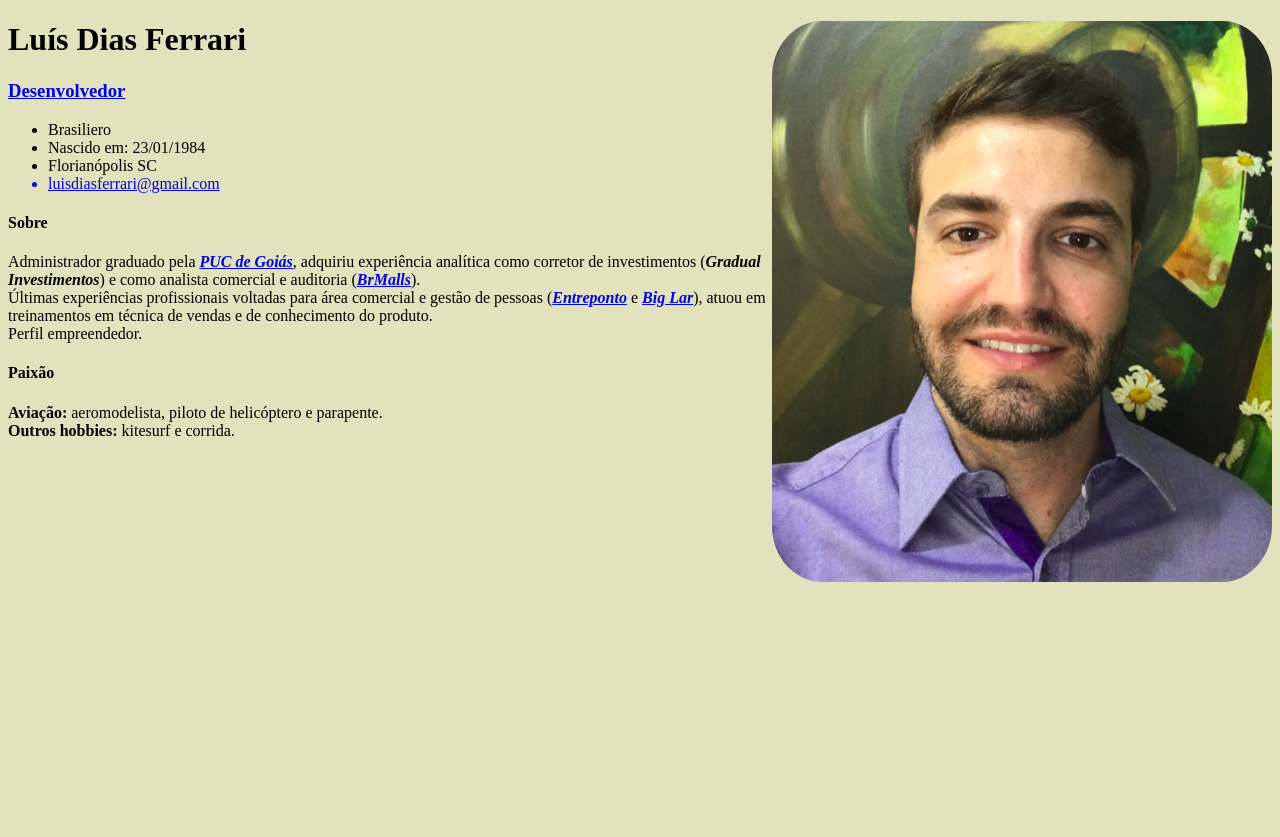
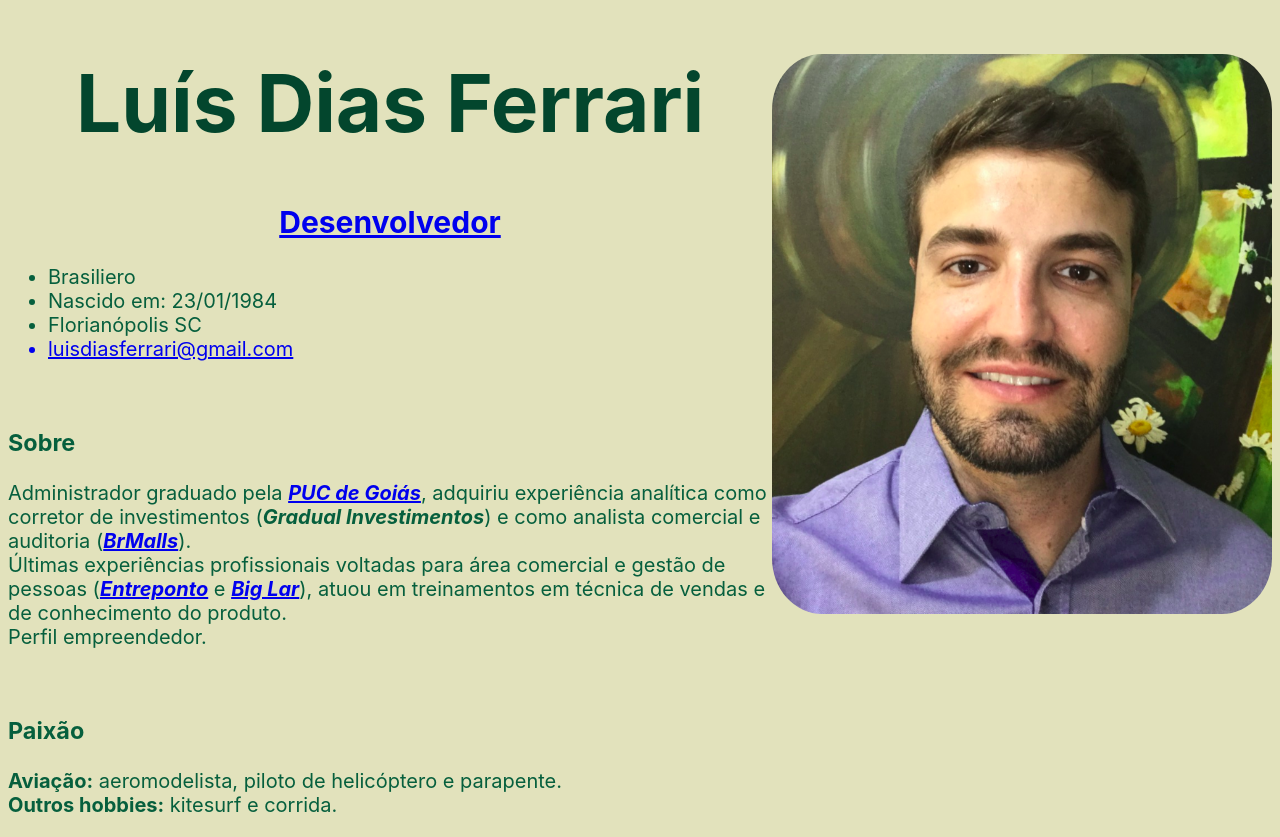
Before and after one commit to ldferrari/portfolio, a plain HTML site: page index.html in a window 1280 px wide. Before the commit the page ends 800 px from the top, so only its background shows below. Drawn offline with Linux system fonts and the light colour scheme.

Commit message:
Word color and centralized name

```diff
--- a/index.html
+++ b/index.html
@@ -5,11 +5,22 @@
         <title>Portifólio</title>
         <style type="text/css">
             body{
-                background-color:rgb(226, 226, 188)
+                background-color:rgb(226, 226, 188);
+                color:rgb(6, 95, 61);
+                font-size: 20px;
+                font-family: -apple-system, BlinkMacSystemFont, 'Segoe UI', Roboto, Oxygen, Ubuntu, Cantarell, 'Open Sans', 'Helvetica Neue', sans-serif;
             }
             #fotoperfil {
                 float: right;
                 border-radius: 10%;
+            }
+            #name {
+                color:rgb(3, 70, 45);
+                font-size: 4em;
+                text-align: center;
+            }
+            #dev {
+                text-align: center;
             }
         </style>
     </head>
@@ -18,22 +29,24 @@
             src="image/Luís_Ferrari.png"
             alt="Foto de Luís Dias Ferrari" width="500px"
         ></a>
-        <h1>Luís Dias Ferrari</h1>
-        <a target="_blank" href="https://github.com/ldferrari?tab=repositories"><h3>Desenvolvedor</h3></a>
+        <h1 id="name">Luís Dias Ferrari</h1>
+        <a target="_blank" href="https://github.com/ldferrari?tab=repositories"><h2 id="dev">Desenvolvedor</h2></a>
         <ul>
             <li>Brasiliero</li>
             <li>Nascido em: 23/01/1984</li>
             <li>Florianópolis SC</li>
             <a href="mailto:luisdiasferrari@gmail.com"><li>luisdiasferrari@gmail.com</li></a>
         </ul>
-        <h4>Sobre</h4>
+        <br>
+        <h3>Sobre</h3>
         <p>
             Administrador graduado pela <a target="_black" href="http://pucgoias.edu.br/"><em><strong>PUC de Goiás</strong></em></a>, adquiriu experiência analítica como corretor de investimentos (<em><strong>Gradual Investimentos</strong></em>) e como analista comercial e auditoria (<a target="_black" href="https://www.brmalls.com.br/"><em><strong>BrMalls</strong></em></a>).<br>
             Últimas experiências profissionais voltadas para área comercial e gestão de pessoas (<a target="_black" href="https://www.entreponto.com.br/"><em><strong>Entreponto</strong></em></a> e <a target="_black" href="https://biglaroutlet.com.br/"><em><strong>Big Lar</strong></em></a>), atuou em treinamentos em técnica de vendas e de conhecimento do produto.
             <br>
             Perfil empreendedor.
         </p>
-        <h4>Paixão</h4>
+        <br>
+        <h3>Paixão</h3>
         <p>
             <strong>Aviação:</strong> aeromodelista, piloto de helicóptero e parapente.<br>
             <strong>Outros hobbies:</strong> kitesurf e corrida.
```
